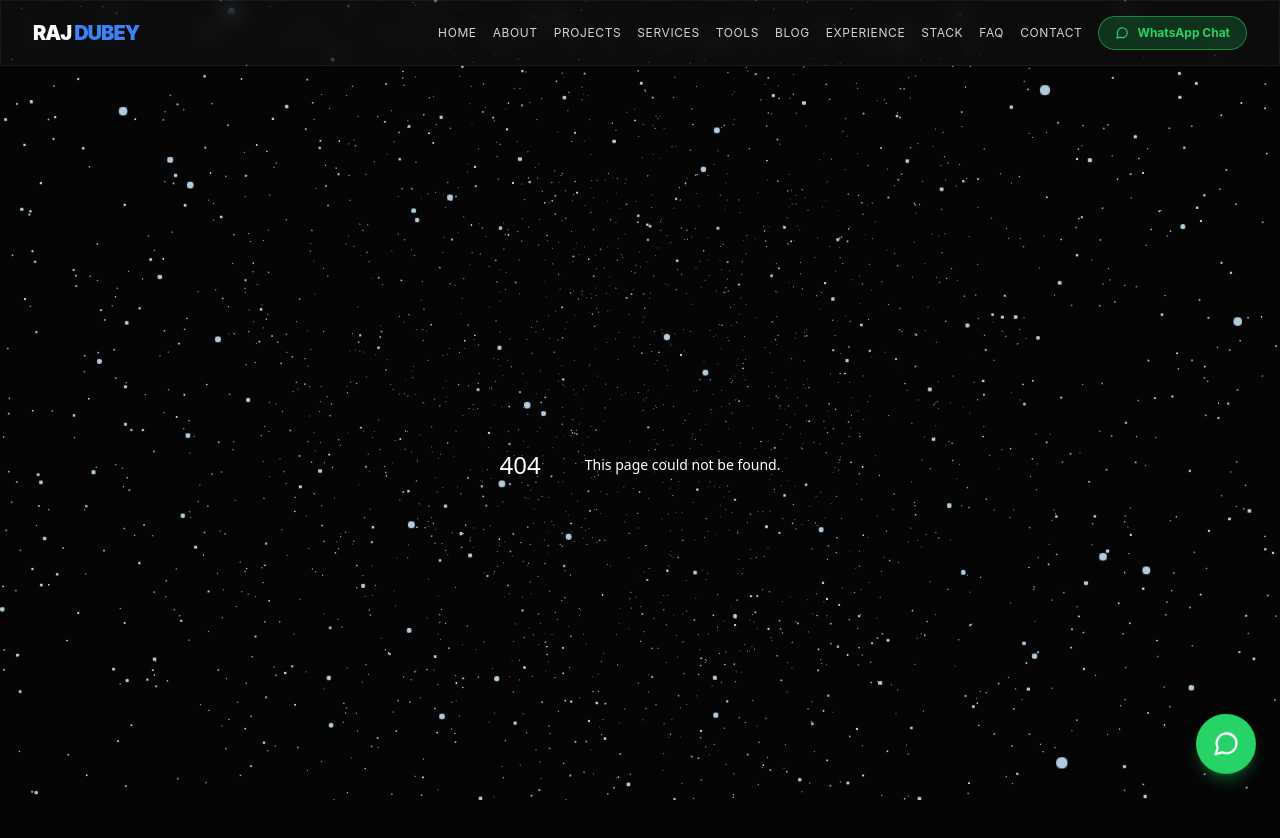
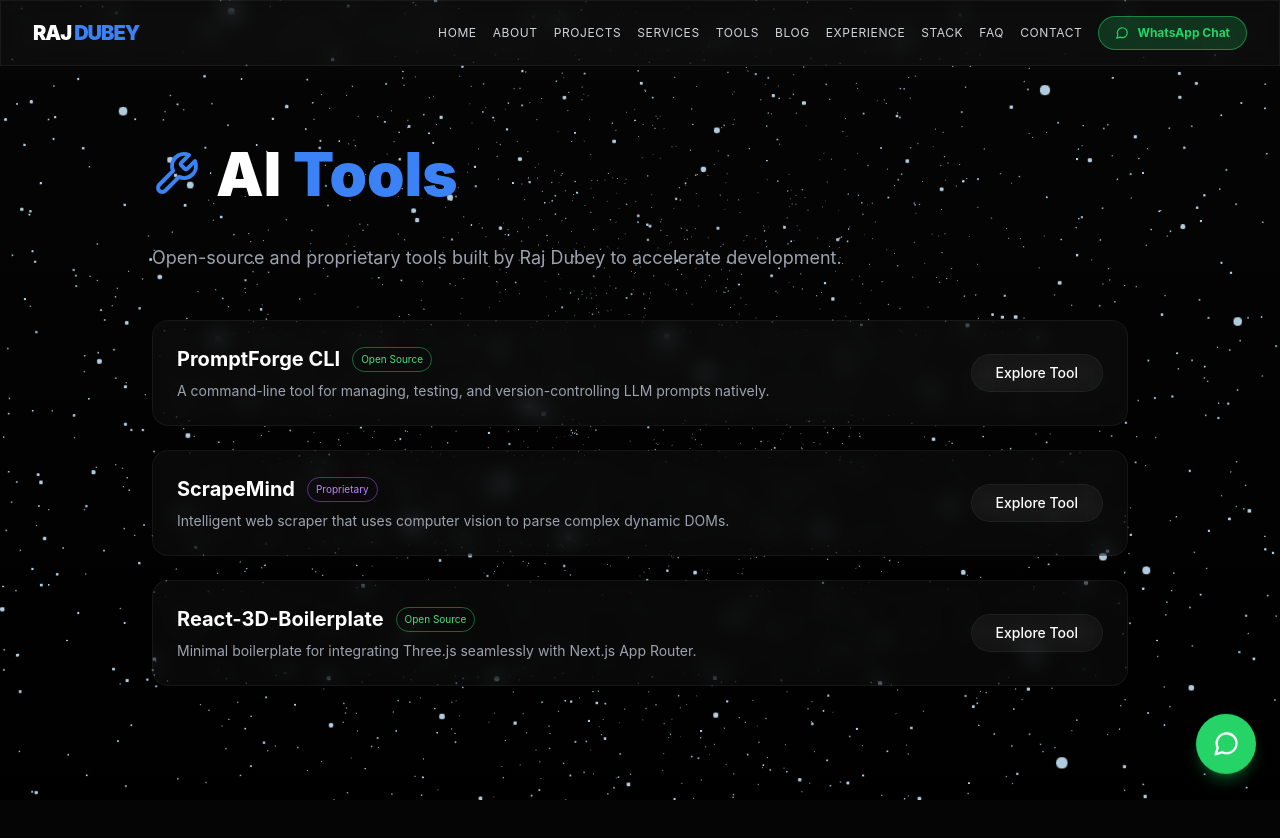
Before and after one commit to rajr432/novaforge-app-1773338656768, a Next.js app: page /tools in a window 1280 px wide. Before the commit this address had no page. Shown: the top 838 px of the page. After the commit the page ends 800 px from the top, so only its background shows below. Built offline with nearby package versions, Linux system fonts and the light colour scheme.

Commit message:
Initial commit from NovaForge: app/tools/page.tsx

```diff
--- /dev/null
+++ b/app/tools/page.tsx
@@ -0,0 +1,36 @@
+import { Wrench } from 'lucide-react';
+
+export default function Tools() {
+  return (
+    <div className="max-w-5xl mx-auto p-6 py-20">
+      <div className="flex items-center gap-4 mb-10">
+        <Wrench className="w-12 h-12 text-blue-500" />
+        <h1 className="text-4xl md:text-6xl font-black">AI <span className="text-blue-500">Tools</span></h1>
+      </div>
+      <p className="text-gray-400 mb-12 text-lg">Open-source and proprietary tools built by Raj Dubey to accelerate development.</p>
+
+      <div className="space-y-6">
+        {[
+          { name: 'PromptForge CLI', desc: 'A command-line tool for managing, testing, and version-controlling LLM prompts natively.', tag: 'Open Source' },
+          { name: 'ScrapeMind', desc: 'Intelligent web scraper that uses computer vision to parse complex dynamic DOMs.', tag: 'Proprietary' },
+          { name: 'React-3D-Boilerplate', desc: 'Minimal boilerplate for integrating Three.js seamlessly with Next.js App Router.', tag: 'Open Source' }
+        ].map((tool, i) => (
+          <div key={i} className="glass-panel p-6 rounded-2xl flex flex-col md:flex-row justify-between items-start md:items-center gap-4">
+            <div>
+              <div className="flex items-center gap-3 mb-2">
+                <h3 className="text-xl font-bold">{tool.name}</h3>
+                <span className={`text-[10px] px-2 py-1 rounded-full border ${tool.tag === 'Open Source' ? 'border-green-500/50 text-green-400' : 'border-purple-500/50 text-purple-400'}`}>
+                  {tool.tag}
+                </span>
+              </div>
+              <p className="text-gray-400 text-sm">{tool.desc}</p>
+            </div>
+            <button className="px-6 py-2 glass-panel rounded-full text-sm font-medium hover:bg-white/10">
+              Explore Tool
+            </button>
+          </div>
+        ))}
+      </div>
+    </div>
+  );
+}
```
